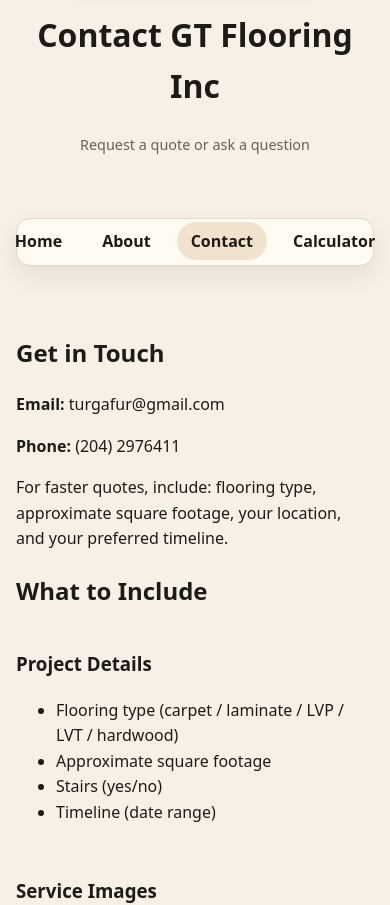
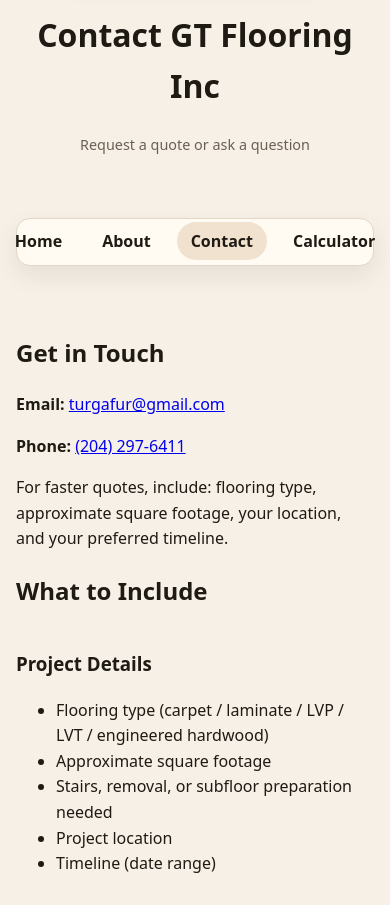
Before and after one commit to turgafur/gtflooring, a plain HTML site: page contact.html in a window 390 px wide. Shown: the part 66-971 px from the top of the page. Drawn offline with Linux system fonts and the light colour scheme.

Commit message:
Make quote contact details actionable on mobile

```diff
--- a/contact.html
+++ b/contact.html
@@ -3,9 +3,10 @@
 
 <head>
   <meta charset="UTF-8">
+  <meta name="viewport" content="width=device-width, initial-scale=1">
   <title>GT Flooring Inc | Contact</title>
   <meta name="description"
-    content="Contact GT Flooring Inc to request a quote for carpet, laminate, LVP, LVT, or hardwood flooring installation.">
+    content="Contact GT Flooring Inc to request a quote for carpet, laminate, LVP, LVT, or engineered hardwood flooring installation.">
   <link rel="stylesheet" href="styles.css">
 </head>
 
@@ -31,8 +32,8 @@
 
     <section class="hero">
       <h2>Get in Touch</h2>
-      <p><strong>Email:</strong> turgafur@gmail.com</p>
-      <p><strong>Phone:</strong> (204) 2976411</p>
+      <p><strong>Email:</strong> <a href="mailto:turgafur@gmail.com">turgafur@gmail.com</a></p>
+      <p><strong>Phone:</strong> <a href="tel:+12042976411">(204) 297-6411</a></p>
       <p>
         For faster quotes, include: flooring type, approximate square footage,
         your location, and your preferred timeline.
@@ -45,9 +46,10 @@
         <article class="card">
           <h3>Project Details</h3>
           <ul>
-            <li>Flooring type (carpet / laminate / LVP / LVT / hardwood)</li>
+            <li>Flooring type (carpet / laminate / LVP / LVT / engineered hardwood)</li>
             <li>Approximate square footage</li>
-            <li>Stairs (yes/no)</li>
+            <li>Stairs, removal, or subfloor preparation needed</li>
+            <li>Project location</li>
             <li>Timeline (date range)</li>
           </ul>
         </article>
```
